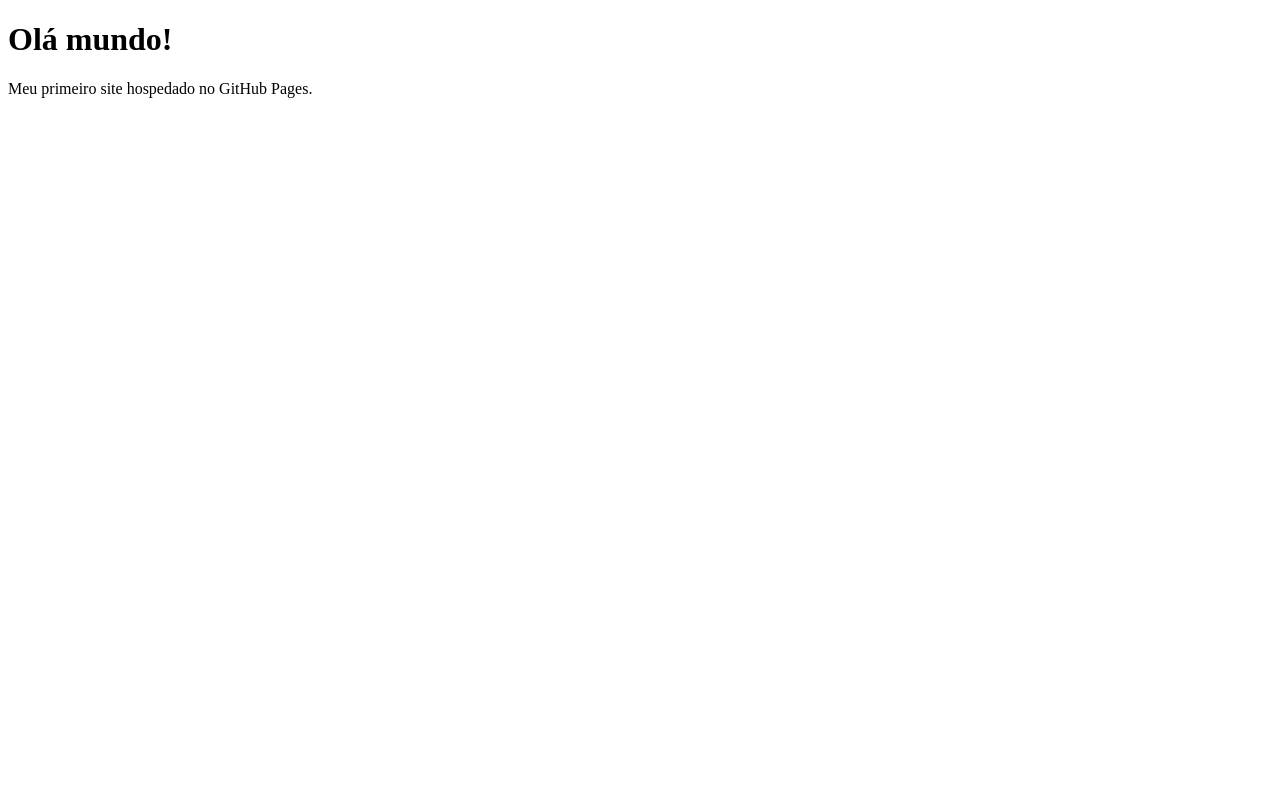
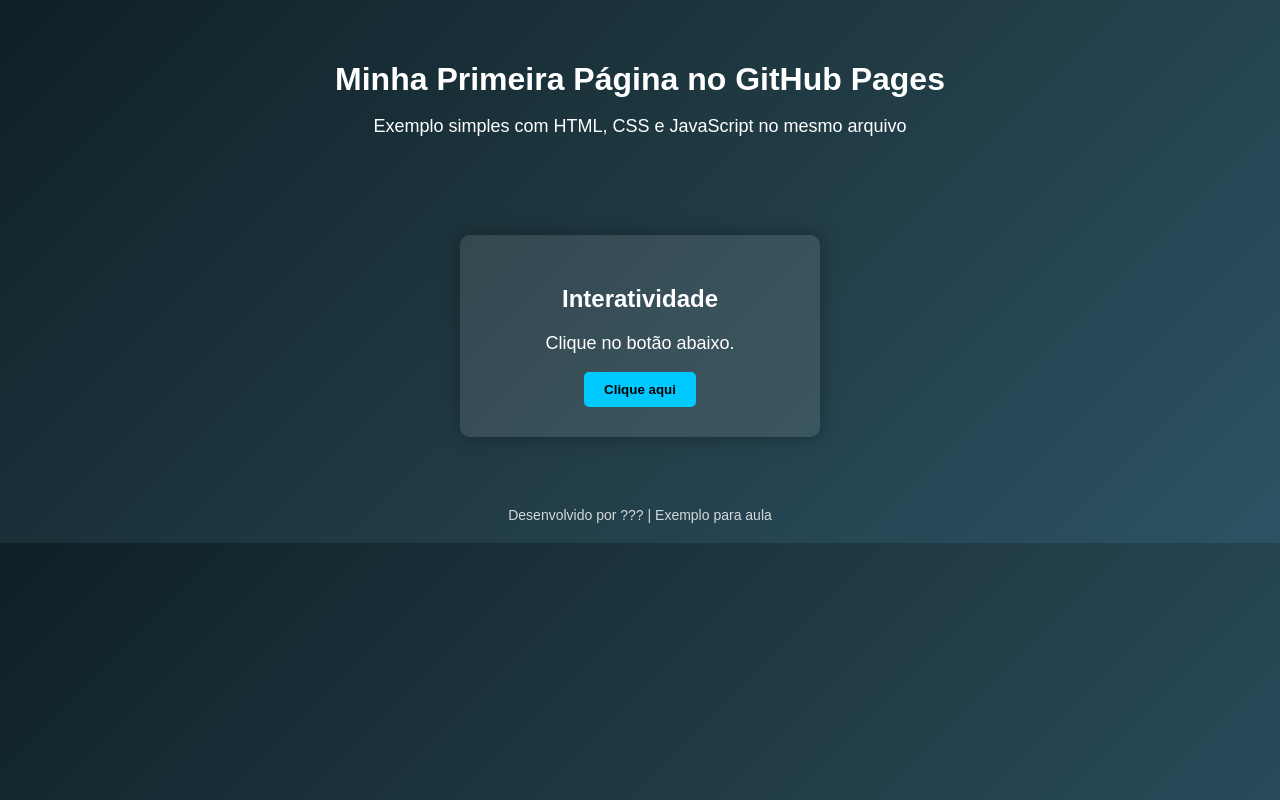
Before and after one commit to rodrigocaio265-source/index-caio, a plain HTML site: page index.html in a window 1280 px wide. Drawn offline with Linux system fonts and the light colour scheme.

Commit message:
Update index.html

```diff
--- a/index.html
+++ b/index.html
@@ -1,10 +1,86 @@
 <!DOCTYPE html>
-<html>
+<html lang="pt-BR">
 <head>
-    <title>Meu Site</title>
+    <meta charset="UTF-8">
+    <title>Página de Teste - GitHub Pages</title>
+
+    <style>
+        body {
+            font-family: Arial, sans-serif;
+            margin: 0;
+            padding: 0;
+            background: linear-gradient(135deg, #0f2027, #203a43, #2c5364);
+            color: white;
+            text-align: center;
+        }
+
+        header {
+            padding: 40px 20px;
+        }
+
+        h1 {
+            margin-bottom: 10px;
+        }
+
+        p {
+            font-size: 18px;
+        }
+
+        .card {
+            background: rgba(255,255,255,0.1);
+            padding: 30px;
+            border-radius: 10px;
+            width: 300px;
+            margin: 40px auto;
+            box-shadow: 0 0 20px rgba(0,0,0,0.3);
+        }
+
+        button {
+            padding: 10px 20px;
+            border: none;
+            border-radius: 5px;
+            background-color: #00c9ff;
+            color: black;
+            font-weight: bold;
+            cursor: pointer;
+            transition: 0.3s;
+        }
+
+        button:hover {
+            background-color: #92fe9d;
+        }
+
+        footer {
+            margin-top: 50px;
+            padding: 20px;
+            font-size: 14px;
+            opacity: 0.8;
+        }
+    </style>
 </head>
 <body>
-    <h1>Olá mundo!</h1>
-    <p>Meu primeiro site hospedado no GitHub Pages.</p>
+
+    <header>
+        <h1>Minha Primeira Página no GitHub Pages</h1>
+        <p>Exemplo simples com HTML, CSS e JavaScript no mesmo arquivo</p>
+    </header>
+
+    <div class="card">
+        <h2>Interatividade</h2>
+        <p id="mensagem">Clique no botão abaixo.</p>
+        <button onclick="mostrarMensagem()">Clique aqui</button>
+    </div>
+
+    <footer>
+        Desenvolvido por ??? | Exemplo para aula
+    </footer>
+
+    <script>
+        function mostrarMensagem() {
+            const elemento = document.getElementById("mensagem");
+            elemento.innerHTML = "🎉 Sua página está funcionando online!";
+        }
+    </script>
+
 </body>
 </html>
```
